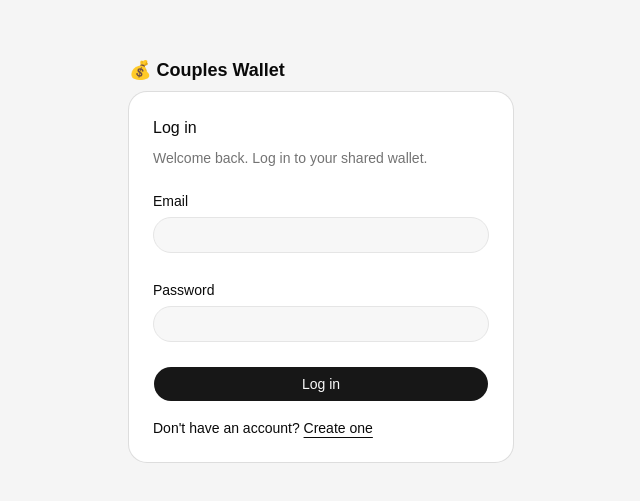
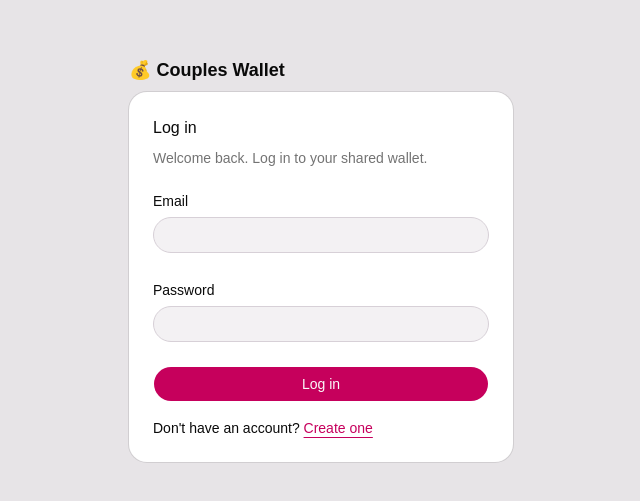
Before and after one commit to andrewnessinjim/couples-wallet, a React (Vite) app: page /login in a window 1280 px wide. Shown: the part 141-642 px from the top of the page, without its empty margins (319-959 px from the left). Built offline with nearby package versions, Linux system fonts and the light colour scheme.

Commit message:
feat: customize theme colors

```diff
--- a/src/index.css
+++ b/src/index.css
@@ -8,23 +8,23 @@
 @custom-variant dark (&:is(.dark *));
 
 :root {
-  --background: oklch(1 0 0);
+  --background: var(--color-surface-100);
   --foreground: oklch(0.145 0 0);
   --card: oklch(1 0 0);
   --card-foreground: oklch(0.145 0 0);
   --popover: oklch(1 0 0);
   --popover-foreground: oklch(0.145 0 0);
-  --primary: oklch(0.205 0 0);
-  --primary-foreground: oklch(0.985 0 0);
+  --primary: var(--color-primary-700);
+  --primary-foreground: var(--color-surface-50);
   --secondary: oklch(0.97 0 0);
   --secondary-foreground: oklch(0.205 0 0);
-  --muted: oklch(0.97 0 0);
+  --muted: var(--color-surface-200);
   --muted-foreground: oklch(0.556 0 0);
   --accent: oklch(0.97 0 0);
   --accent-foreground: oklch(0.205 0 0);
   --destructive: oklch(0.577 0.245 27.325);
-  --border: oklch(0.922 0 0);
-  --input: oklch(0.922 0 0);
+  --border: var(--color-surface-300);
+  --input: var(--color-surface-300);
   --ring: oklch(0.708 0 0);
   --chart-1: oklch(0.87 0 0);
   --chart-2: oklch(0.556 0 0);
@@ -40,6 +40,7 @@
   --sidebar-accent-foreground: oklch(0.205 0 0);
   --sidebar-border: oklch(0.922 0 0);
   --sidebar-ring: oklch(0.708 0 0);
+  --link: var(--color-primary-700);
 }
 
 .dark {
@@ -74,6 +75,33 @@
   --sidebar-accent-foreground: oklch(0.985 0 0);
   --sidebar-border: oklch(1 0 0 / 10%);
   --sidebar-ring: oklch(0.556 0 0);
+}
+
+/* Brand scale: swap "pink" for another Tailwind color to rebrand */
+@theme {
+  --color-primary-50: var(--color-pink-50);
+  --color-primary-100: var(--color-pink-100);
+  --color-primary-200: var(--color-pink-200);
+  --color-primary-300: var(--color-pink-300);
+  --color-primary-400: var(--color-pink-400);
+  --color-primary-500: var(--color-pink-500);
+  --color-primary-600: var(--color-pink-600);
+  --color-primary-700: var(--color-pink-700);
+  --color-primary-800: var(--color-pink-800);
+  --color-primary-900: var(--color-pink-900);
+  --color-primary-950: var(--color-pink-950);
+
+  --color-surface-50: var(--color-mauve-50);
+  --color-surface-100: var(--color-mauve-100);
+  --color-surface-200: var(--color-mauve-200);
+  --color-surface-300: var(--color-mauve-300);
+  --color-surface-400: var(--color-mauve-400);
+  --color-surface-500: var(--color-mauve-500);
+  --color-surface-600: var(--color-mauve-600);
+  --color-surface-700: var(--color-mauve-700);
+  --color-surface-800: var(--color-mauve-800);
+  --color-surface-900: var(--color-mauve-900);
+  --color-surface-950: var(--color-mauve-950);
 }
 
 @theme inline {
@@ -117,6 +145,7 @@
   --radius-2xl: calc(var(--radius) * 1.8);
   --radius-3xl: calc(var(--radius) * 2.2);
   --radius-4xl: calc(var(--radius) * 2.6);
+  --color-link: var(--link);
 }
 
 @layer base {
--- a/src/routes/_auth/login/index.tsx
+++ b/src/routes/_auth/login/index.tsx
@@ -91,7 +91,7 @@ function LoginPage() {
           </Button>
           <p className="text-sm">
             Don't have an account?{" "}
-            <Link to="/register" className="underline underline-offset-4">
+            <Link to="/register" className="underline underline-offset-4 text-link">
               Create one
             </Link>
           </p>
--- a/src/routes/_auth/register/index.tsx
+++ b/src/routes/_auth/register/index.tsx
@@ -95,7 +95,7 @@ function RegisterPage() {
           </Button>
           <p className="text-sm">
             Already have an account?{" "}
-            <Link to="/login" className="underline underline-offset-4">
+            <Link to="/login" className="underline underline-offset-4 text-link">
               Log in
             </Link>
           </p>
```
